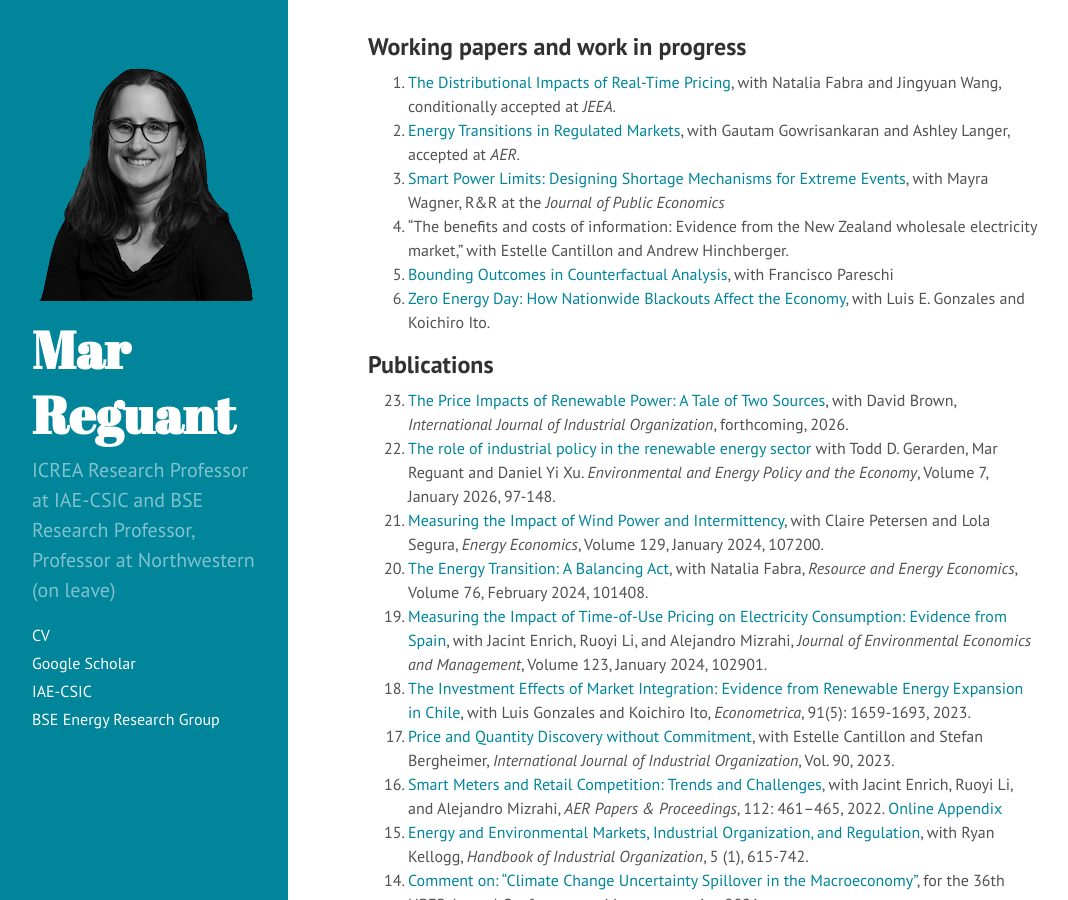
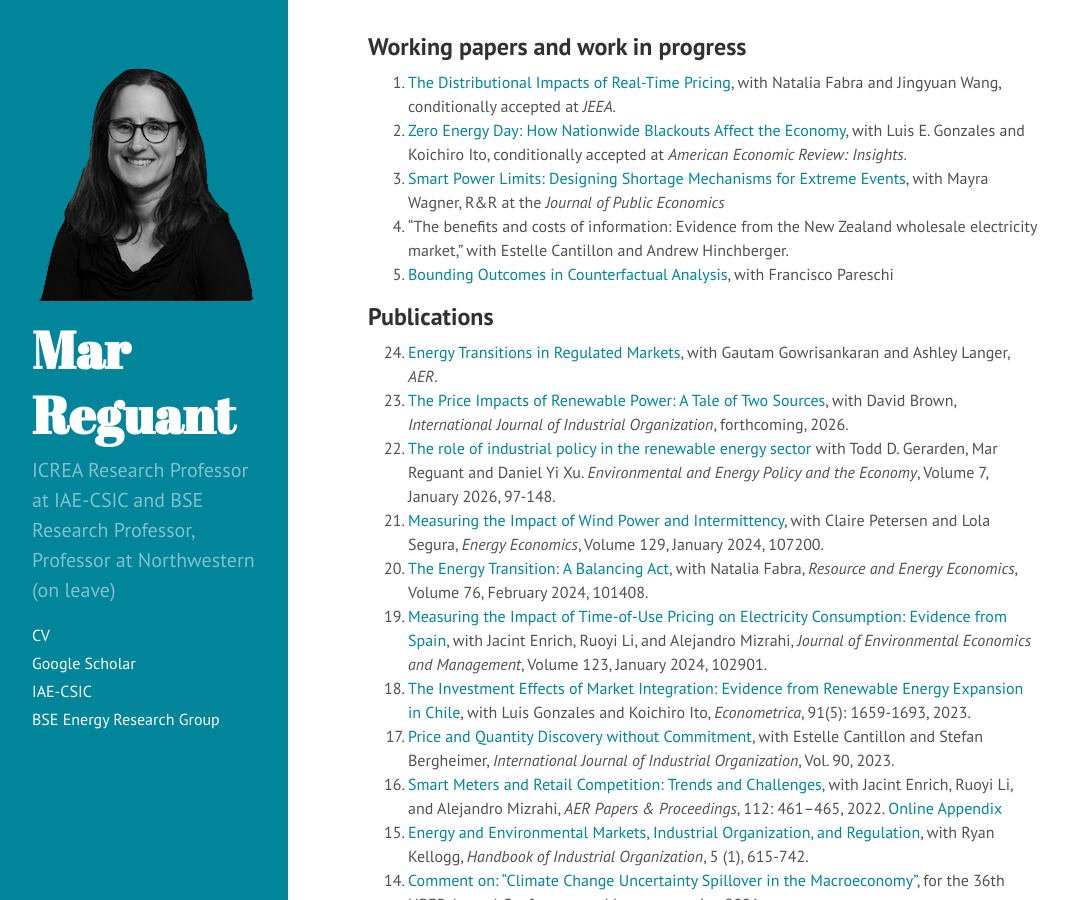
Before and after one commit to mreguant/mreguant.github.io, a Jekyll site: the page built from index.md, in a window 1280 px wide and 900 px high. Shown: the whole window, without its empty margins (0-1068 px from the left). Built offline with Jekyll 4.4.1, drawn with Linux system fonts in a browser that asks for light colours; nearby versions of some CDN libraries.

Commit message:
Update working papers and publications list
Replaced 'Energy Transitions in Regulated Markets' with 'Zero Energy Day: How Nationwide Blackouts Affect the Economy' in the working papers section. Added 'Energy Transitions in Regulated Markets' to the publications section.

```diff
--- a/index.md
+++ b/index.md
@@ -4,13 +4,14 @@
 ---
 ## Working papers and work in progress
 2. [The Distributional Impacts of Real-Time Pricing](https://mreguant.github.io/papers/Distributional_Impacts_of_Real_Time_Pricing.pdf), with Natalia Fabra and Jingyuan Wang, conditionally accepted at *JEEA*.
-3. [Energy Transitions in Regulated Markets](https://mreguant.github.io/papers/energy_transitions_regulated_markets.pdf), with Gautam Gowrisankaran and Ashley Langer, accepted at *AER*.
+3. [Zero Energy Day: How Nationwide Blackouts Affect the Economy](https://www.nber.org/papers/w35066), with Luis E. Gonzales and Koichiro Ito,  conditionally accepted at *American Economic Review: Insights*.
 4. [Smart Power Limits: Designing Shortage Mechanisms for Extreme Events](https://mreguant.github.io/papers/Rationing_Submission.pdf), with Mayra Wagner, R&R at the *Journal of Public Economics*
 5. "The benefits and costs of information: Evidence from the New Zealand wholesale electricity market," with Estelle Cantillon and Andrew Hinchberger.
 7. [Bounding Outcomes in Counterfactual Analysis](https://mreguant.github.io/papers/bounds_latest.pdf), with Francisco Pareschi
-8. [Zero Energy Day: How Nationwide Blackouts Affect the Economy](https://www.nber.org/papers/w35066), with Luis E. Gonzales and Koichiro Ito.
+
 
 ## Publications
+1. [Energy Transitions in Regulated Markets](https://mreguant.github.io/papers/energy_transitions_regulated_markets.pdf), with Gautam Gowrisankaran and Ashley Langer, *AER*.
 1. [The Price Impacts of Renewable Power: A Tale of Two Sources](https://mreguant.github.io/papers/wp2026-04.pdf), with David Brown, *International Journal of Industrial Organization*, forthcoming, 2026.
 1. [The role of industrial policy in the renewable energy sector](https://www.journals.uchicago.edu/doi/abs/10.1086/738542) with Todd D. Gerarden, Mar Reguant and Daniel Yi Xu. *Environmental and Energy Policy and the Economy*, Volume 7, January 2026, 97-148.
 1. [Measuring the Impact of Wind Power and Intermittency](https://mreguant.github.io/papers/Measuring_the_Impact_of_Wind_Power.pdf), with Claire Petersen and Lola Segura, *Energy Economics*, Volume 129, January 2024, 107200.
```
